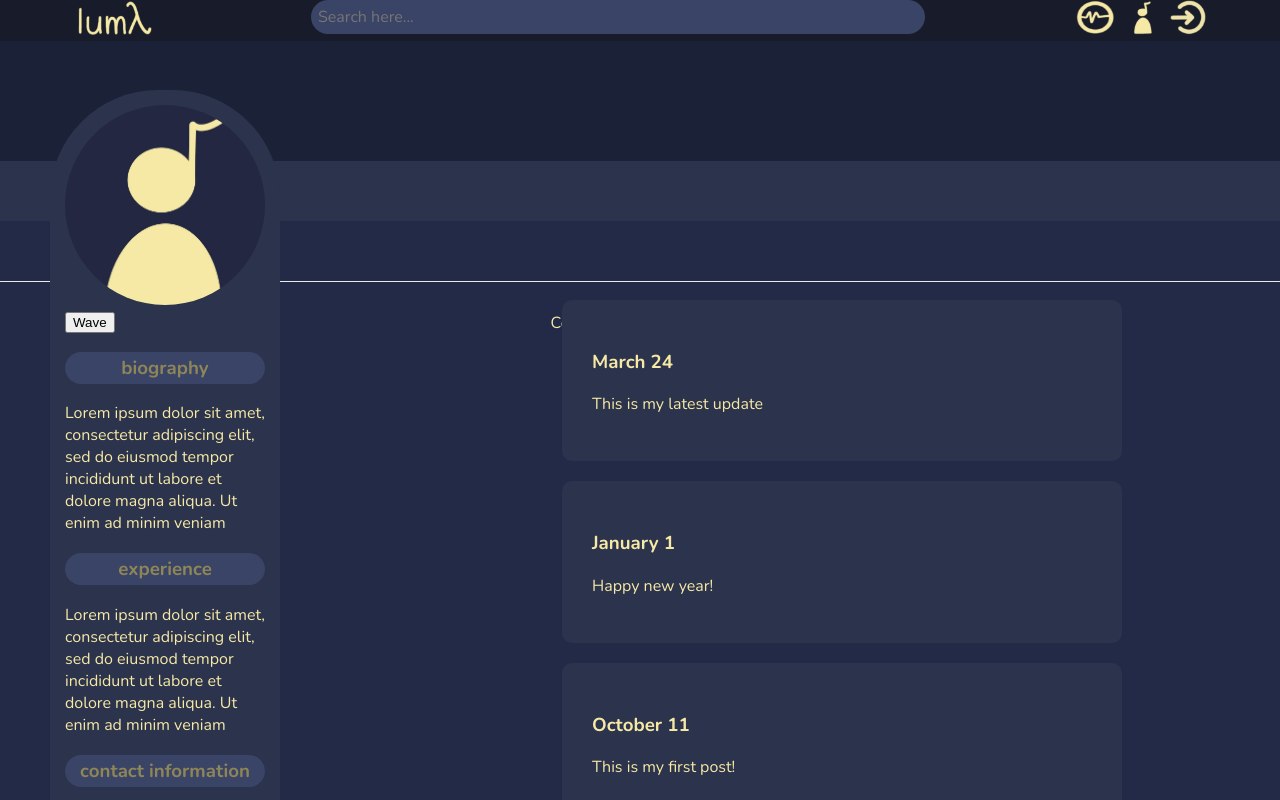
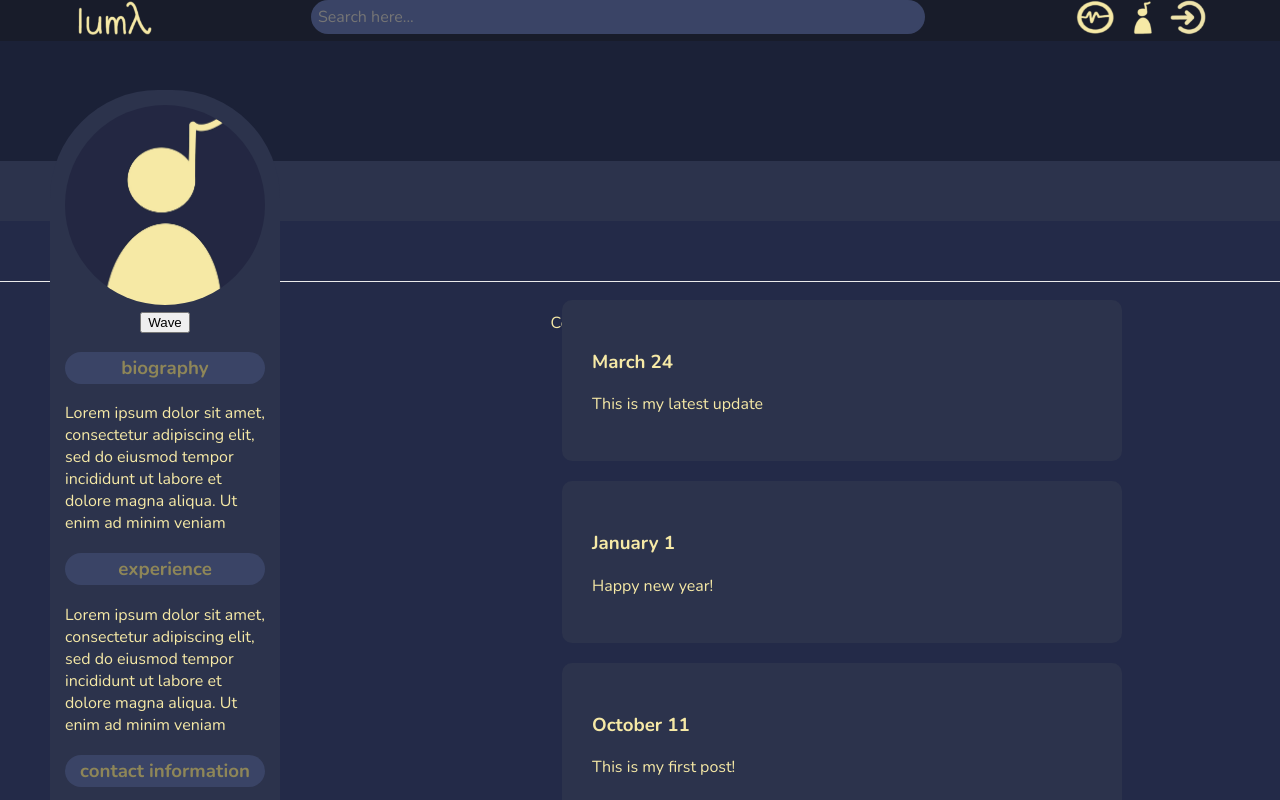
Before and after one commit to thejamielin/Luma, a Next.js app in the folder src/frontend/: page /profile in a window 1280 px wide. Shown: the top 800 px of the page. Built offline with nearby package versions, Linux system fonts and the light colour scheme.

Commit message:
centered button and gave it boop feature

```diff
--- a/src/frontend/pages/profile.js
+++ b/src/frontend/pages/profile.js
@@ -4,7 +4,8 @@ import Image from 'next/image';
 import Link from "next/link";
 import dynamic from 'next/dynamic';
 import { Button } from '../components/Button'
-/*import components from '../components/button.module.css'*/
+import { scryRenderedComponentsWithType } from "react-dom/test-utils";
+import components from '../components/button.module.css'
 
 const Post = dynamic(() => import('../components/post'))
 
@@ -21,7 +22,7 @@ export default function Home() {
       <div className={styles.biodrop}>
          <Image className={styles.pfp} src="/defaultpfp.jpg" width={200} height={200}/>
 
-      <div className="Button">
+      <div className={components.btn}>
         <Button>Wave</Button>
       </div>
 
```
Also changed, not shown: 1 other file (tests, documents, lock files or other folders).
